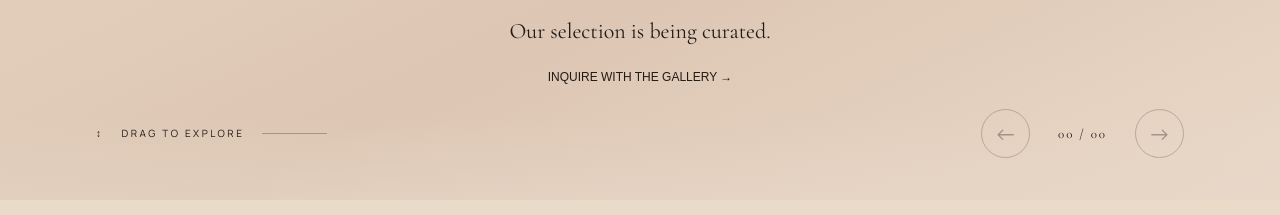
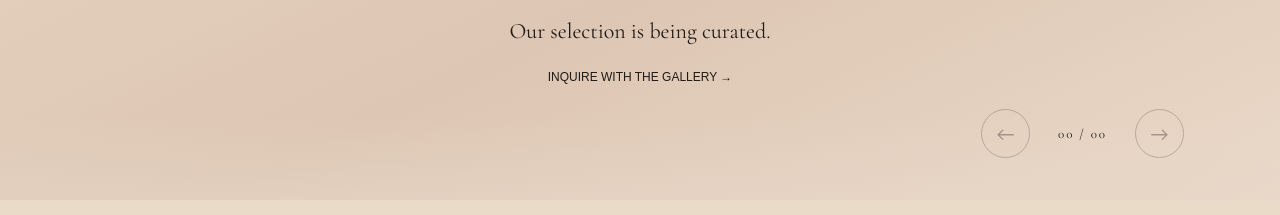
Before and after one commit to studioseraai/studioseraai, a Next.js app: page / in a window 1280 px wide. Shown: the part 1420-1635 px from the top of the page. Built offline with nearby package versions, Linux system fonts and the light colour scheme.

Commit message:
Remove decorative drag instruction from homepage collection

```diff
--- a/app/gallery-components/CuratedCollectionSlider.tsx
+++ b/app/gallery-components/CuratedCollectionSlider.tsx
@@ -59,7 +59,7 @@ export default function CuratedCollectionSlider({artworks}:{artworks:Artwork[]})
       </div>:<div className={styles.empty}><p>Our selection is being curated.</p><Link href="/contact">INQUIRE WITH THE GALLERY →</Link></div>}
     </div>
     <div className={styles.controls}>
-      <span className={styles.drag}>↕ <span>DRAG TO EXPLORE</span><i/></span>
+      <span aria-hidden="true"/>
       <div className={styles.navigation}>
         <button type="button" onClick={()=>moveTo(index-1)} disabled={index===0||!count} aria-label="Previous artwork">←</button>
         <span aria-live="polite">{String(count?index+1:0).padStart(2,'0')} / {String(count).padStart(2,'0')}</span>
```
